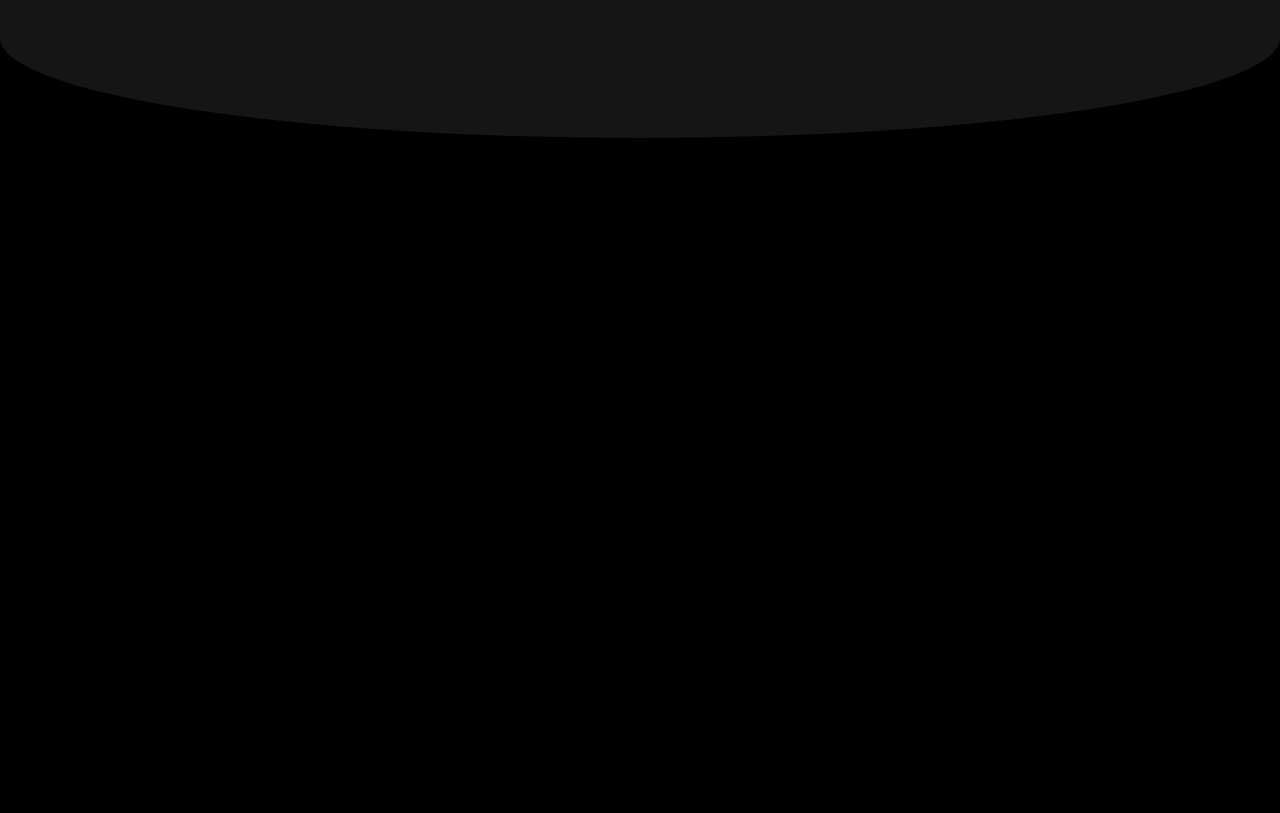
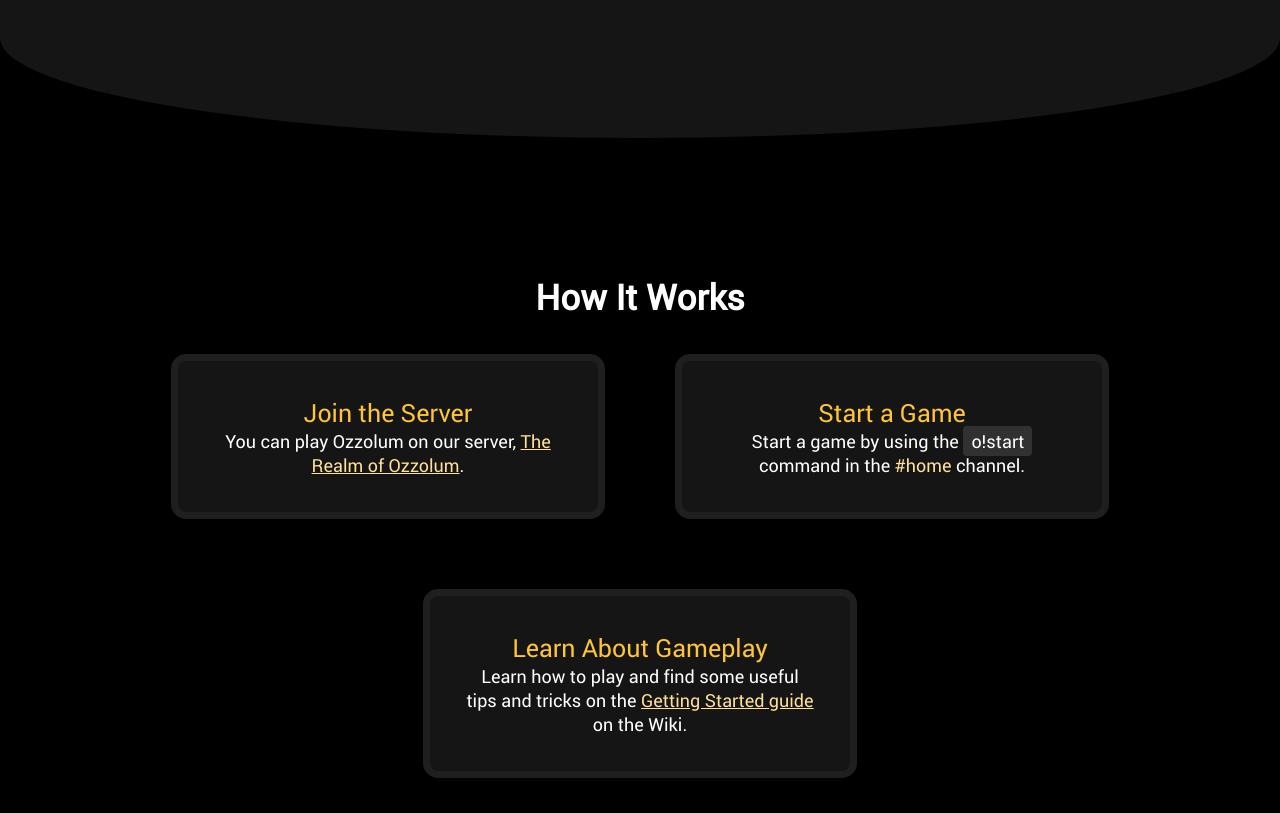
Before and after one commit to APixelVisuals/ozzolum-website, a Next.js app: page / in a window 1280 px wide. Shown: the part 380-1193 px from the top of the page. Before the commit the page ends 800 px from the top, so only its background shows below. Built offline with nearby package versions, Linux system fonts and the light colour scheme.

Commit message:
Added how it works section to `index.jsx`

```diff
--- a/pages/index.jsx
+++ b/pages/index.jsx
@@ -44,6 +44,31 @@ export default class Index extends React.Component {
             </div>
             <div className="intro-end" />
 
+            <div className="how-it-works">
+
+                <h1 className="title">How It Works</h1>
+
+                <div className="steps">
+
+                    <div className="step">
+                        <p className="name">Join the Server</p>
+                        <p className="description">You can play Ozzolum on our server, <a href="/join" target="_blank">The Realm of Ozzolum</a>.</p>
+                    </div>
+
+                    <div className="step">
+                        <p className="name">Start a Game</p>
+                        <p className="description">Start a game by using the <code>o!start</code> command in the <span>#home</span> channel.</p>
+                    </div>
+
+                    <div className="step">
+                        <p className="name">Learn About Gameplay</p>
+                        <p className="description">Learn how to play and find some useful tips and tricks on the <a href="/wiki/getting-started" target="_blank">Getting Started guide</a> on the Wiki.</p>
+                    </div>
+
+                </div>
+
+            </div>
+
         </div>
     )
 
--- a/pages/index.scss
+++ b/pages/index.scss
@@ -66,4 +66,62 @@
         background-color: #151515;
         border-radius: 0 0 50% 50%;
     }
+
+    .how-it-works {
+        width: 100%;
+
+        .title {
+            @include center;
+            display: inline-block;
+            color: white;
+            font-family: "Roboto";
+            font-size: 35px;
+            text-align: center;
+            margin-top: 135px;
+        }
+
+        .steps {
+            display: flex;
+            justify-content: center;
+            flex-wrap: wrap;
+
+            .step {
+                width: 350px;
+                background-color: #151515;
+                border: 7px #1f1f1f solid;
+                border-radius: 15px;
+                padding: 35px;
+                margin: 35px;
+
+                .name {
+                    color: $primary;
+                    font-family: "Roboto";
+                    font-size: 25px;
+                    text-align: center;
+                }
+
+                .description {
+                    color: white;
+                    font-family: "Roboto";
+                    font-size: 18px;
+                    text-align: center;
+
+                    a {
+                        color: $secondary;
+                    }
+
+                    span {
+                        color: $secondary;
+                    }
+
+                    code {
+                        font-family: "Roboto";
+                        background-color: #ffffff1f;
+                        border-radius: 4px;
+                        padding: 3px 8px;
+                    }
+                }
+            }
+        }
+    }
 }
```
